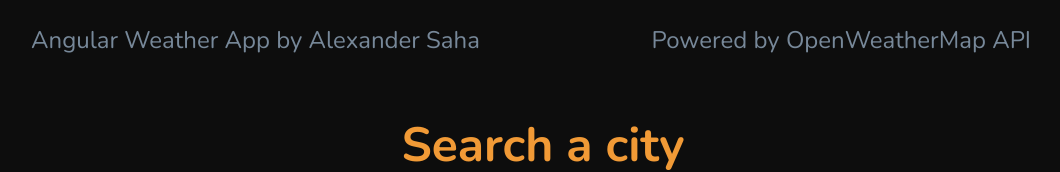
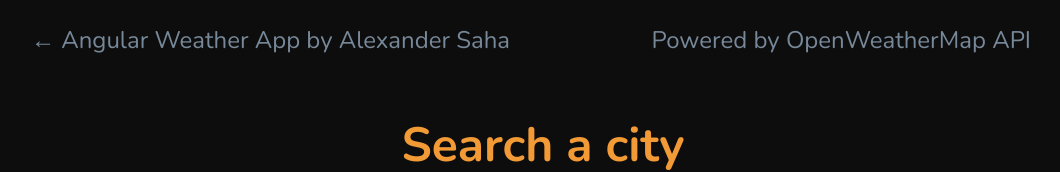
Before and after one commit to AlexSaha/AngularWeatherApplication, an Angular app: page / in a window 1280 px wide. Shown: the top 172 px of the page, without its empty margins (97-1157 px from the left). Built offline with nearby package versions, Linux system fonts and the light colour scheme.

Commit message:
back arrow to homepage + title fix

```diff
--- a/src/app/app.component.html
+++ b/src/app/app.component.html
@@ -1,6 +1,6 @@
 <header>
     <div class="container">
-        <a href="#" class="logo">Angular Weather App by Alexander Saha</a>
+        <a href="https://www.alexandersaha.com/" class="logo">← Angular Weather App by Alexander Saha</a>
         <nav>
             <ul>
                 <li><a href = "#" routerLink="/">Powered by OpenWeatherMap API</a></li>
--- a/src/index.html
+++ b/src/index.html
@@ -2,7 +2,7 @@
 <html lang="en">
 <head>
   <meta charset="utf-8">
-  <title>Angular Weather App</title>
+  <title>Alex's Weather App</title>
   <base href="/">
   <meta name="viewport" content="width=device-width, initial-scale=1">
   <link rel="icon" type="image/x-icon" href="favicon.ico">
```
Also changed, not shown: 3 other files (tests, documents, lock files or other folders).
